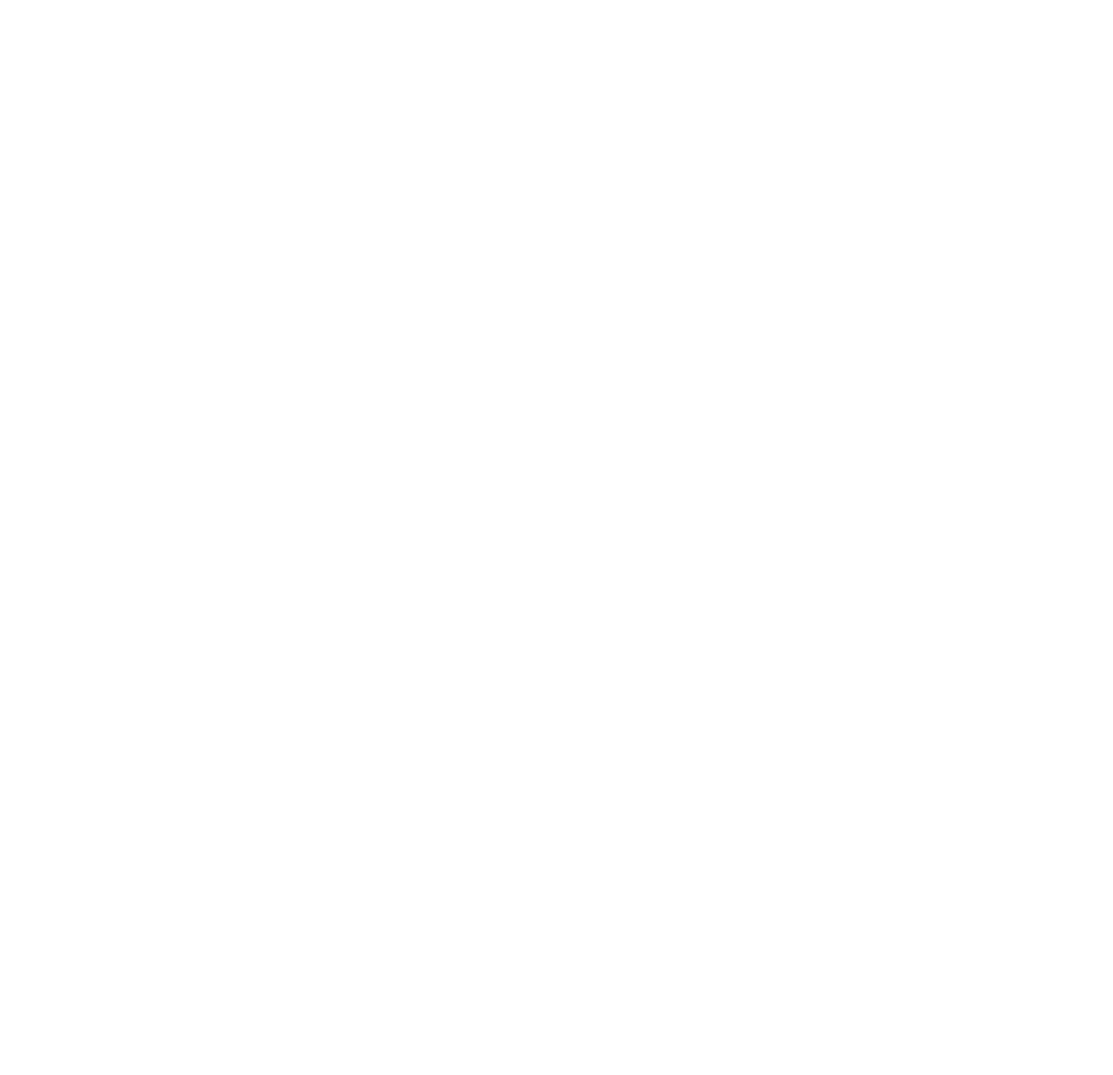
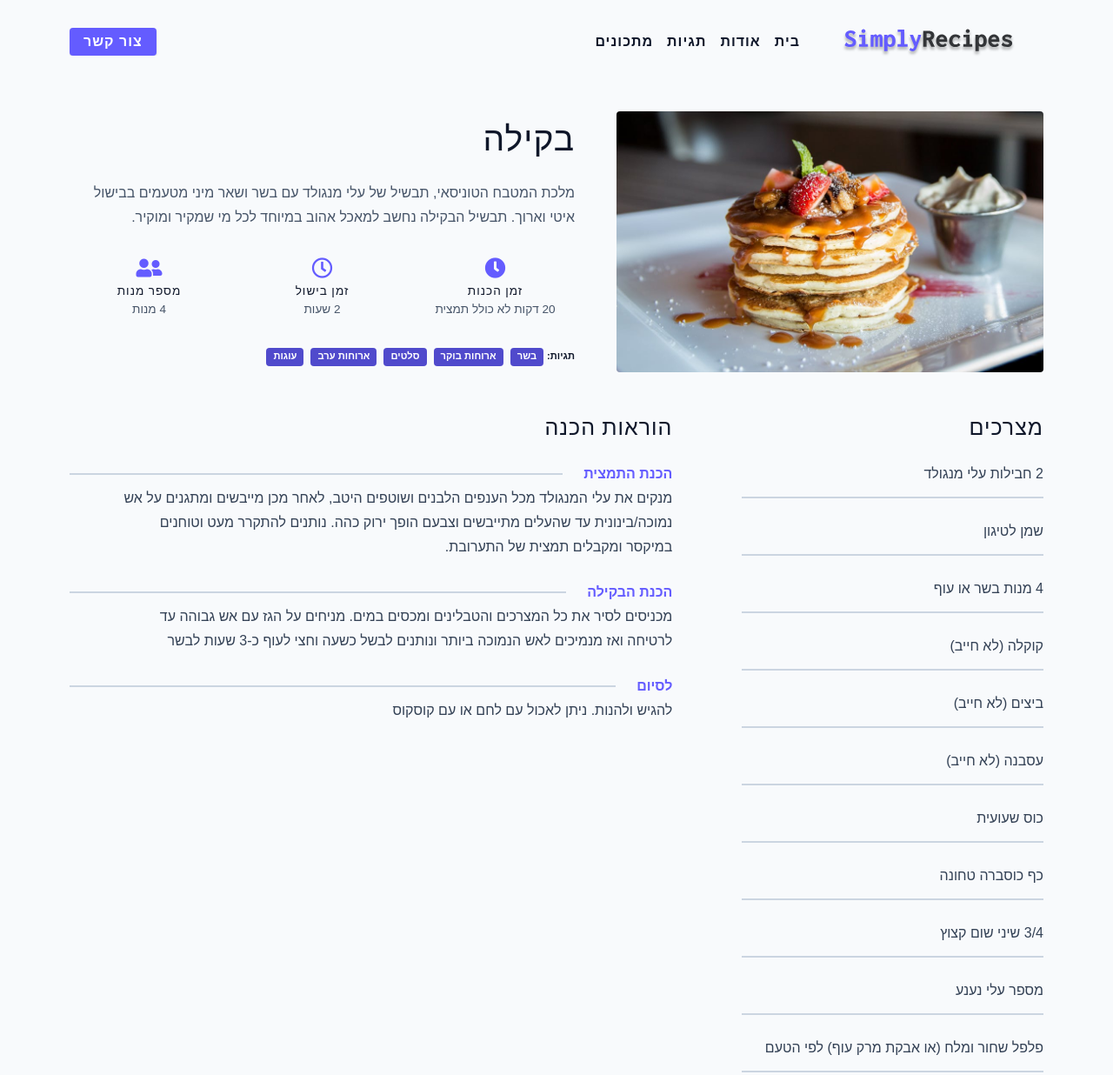
Before and after one commit to tzisig/recipes, a plain HTML site: page bkila.html in a window 1280 px wide. Shown: the top 1236 px of the page at 87% size. Before the commit the page ends 800 px from the top, so only its background shows below. Drawn offline with Linux system fonts and the light colour scheme.

Commit message:
adding bkila page and up dating links

```diff
--- a/bkila.html
+++ b/bkila.html
@@ -0,0 +1,183 @@
+<!DOCTYPE html>
+<html lang="he">
+  <head>
+    <meta charset="UTF-8" />
+    <meta http-equiv="X-UA-Compatible" content="IE=edge" />
+    <meta name="viewport" content="width=device-width, initial-scale=1.0" />
+    <title>מתכון יחיד</title>
+    <!-- favicon -->
+    <link rel="shortcut icon" href="./assets/favicon.ico" type="image/x-icon" />
+    <!-- normalize -->
+    <link rel="stylesheet" href="./css/normalize.css" />
+    <!-- font-awesome -->
+    <link
+      rel="stylesheet"
+      href="https://cdnjs.cloudflare.com/ajax/libs/font-awesome/5.14.0/css/all.min.css"
+    />
+    <!-- main css -->
+    <link rel="stylesheet" href="./css/main.css" />
+  </head>
+  <body dir="rtl">
+  <!-- Nav -->
+    <div class="navbar">
+      <div class="nav-center">
+        <!-- header -->
+        <div class="nav-header">
+          <a href="../recipes/" class="nav-logo">
+            <img src="./assets/logo.svg" alt="מתכונים בפשטות">
+          </a>
+        <button type="button" class="btn nav-btn">
+          <i class="fas fa-align-justify"></i>
+        </button>
+        </div>
+        <!-- links -->
+        <div class="nav-links">
+          <a href="../recipes/" class="nav-link">בית</a>
+          <a href="about.html" class="nav-link">אודות</a>
+          <a href="tags.html" class="nav-link">תגיות</a>
+          <a href="recipes.html" class="nav-link">מתכונים</a>
+          <div class="nav-link contact-link">
+            <a href="contact.html" class="btn">צור קשר</a>
+          </div>
+        </div>
+      </div>
+    </div>
+  <!-- End of Nav -->
+  <!-- main -->
+    <main class="page">
+      <div class="recipe-page">
+        <section class="recipe-hero">
+          <img src="./assets/recipes/recipe-4.jpeg" class="recipe-hero-img" alt="פנקייק">
+          <article>
+            <h2>בקילה</h2>
+            <p>מלכת המטבח הטוניסאי,  תבשיל של עלי מנגולד עם בשר ושאר מיני  מטעמים בבישול איטי וארוך. תבשיל הבקילה נחשב למאכל אהוב במיוחד לכל מי שמקיר ומוקיר. </p>
+            <!-- recipe icons -->
+            <div class="recipe-icons">
+              <!-- single recipe icon -->
+              <article>
+                <i class="fas fa-clock"></i>
+                <h5>זמן הכנות</h5>
+                <p>20 דקות לא כולל תמצית</p>
+              </article>
+              <!-- single recipe icon -->
+              <article>
+                <i class="far fa-clock"></i>
+                <h5>זמן בישול</h5>
+                <p>2 שעות</p>
+              </article>
+              <!-- single recipe icon -->
+              <article>
+                <i class="fas fa-user-friends"></i>
+                <h5>מספר מנות</h5>
+                <p>4 מנות</p>
+              </article>
+            </div>
+            <!-- recipe tags -->
+            <div class="recipe-tags">
+              תגיות: <a href="tag-template.html">בשר</a>
+              <a href="tag-template.html">ארוחות בוקר</a>
+              <a href="tag-template.html">סלטים</a>
+              <a href="tag-template.html">ארוחות ערב</a>
+              <a href="tag-template.html">עוגות</a>
+            </div>
+          </article>
+        </section>
+        <!-- recipe content -->
+        <section class="recipe-content">
+          <article class="second-column">
+            <div>
+              <h4>מצרכים</h4>
+              <p class="single-ingredient">
+                2 חבילות עלי מנגולד
+              </p>
+              <p class="single-ingredient">
+                שמן לטיגון
+              </p>
+              <p class="single-ingredient">
+                4 מנות בשר או עוף
+              </p>
+              <p class="single-ingredient">
+                קוקלה (לא חייב)
+              </p>
+              <p class="single-ingredient">
+                ביצים (לא חייב)
+              </p>
+              <p class="single-ingredient">
+                עסבנה (לא חייב)
+              </p>
+              <p class="single-ingredient">
+                כוס שעועית
+              </p>
+              <p class="single-ingredient">
+                כף כוסברה טחונה
+              </p>
+              <p class="single-ingredient">
+                3/4 שיני שום קצוץ
+              </p>
+              <p class="single-ingredient">
+                מספר עלי נענע
+              </p>
+              <p class="single-ingredient">
+                פלפל שחור ומלח (או אבקת מרק עוף) לפי הטעם
+              </p>
+              <p class="single-ingredient">
+                תפו"א חתוך לרבעים
+              </p>
+            </div>
+            <div>
+              <h4>כלים</h4>
+              <p class="single-tool">
+              </p>
+              <p class="single-tool">
+                סיר גדול עם מכסה
+              </p>
+            </div>
+          </article>
+          <article>
+            <h4>הוראות הכנה</h4>
+            <!-- Single instruction -->
+            <div class="single-instruction">
+              <header>
+                <p>הכנת התמצית</p>
+                <div></div>
+              </header>
+              <p>
+                מנקים את עלי המנגולד מכל הענפים הלבנים ושוטפים היטב, לאחר מכן מייבשים ומתגנים על אש נמוכה/בינונית עד שהעלים מתייבשים וצבעם הופך ירוק כהה. נותנים להתקרר מעט וטוחנים במיקסר ומקבלים תמצית של התערובת.
+              </p>
+            </div>
+            <!-- Single instruction -->
+            <div class="single-instruction">
+              <header>
+                <p>הכנת הבקילה</p>
+                <div></div>
+              </header>
+              <p>
+              מכניסים לסיר את כל המצרכים והטבלינים ומכסים במים. מניחים על הגז עם אש גבוהה עד לרטיחה ואז מנמיכים לאש הנמוכה ביותר ונותנים לבשל כשעה וחצי לעוף כ-3 שעות לבשר
+              </p>
+            </div>
+            <!-- Single instruction -->
+            <div class="single-instruction">
+              <header>
+                <p>לסיום</p>
+                <div></div>
+              </header>
+              <p>
+                להגיש ולהנות. ניתן לאכול עם לחם או עם קוסקוס
+              </p>
+            </div>
+          </article>
+        </section>
+      </div>
+    </main>
+  <!-- end of main -->
+  <!-- footer -->
+  <footer class="page-footer">
+    <p>
+      &copy; <span id="date"></span>
+      <span class="footer-logo">SimplyRecipes</span>
+      האתר נבנה ע"י <a href="tzionsigron.com">ציון סיגרון</a>
+      </p>
+  </footer>
+  <script src="./js/app.js"></script>
+  </body>
+</html>
```
Also changed, not shown: about.html (+2 -2 lines), contact.html (+2 -2 lines), index.html (+2 -2 lines), recipes.html (+2 -2 lines), single-recipe.html (+47 -21 lines), tag-template.html (+2 -2 lines).
